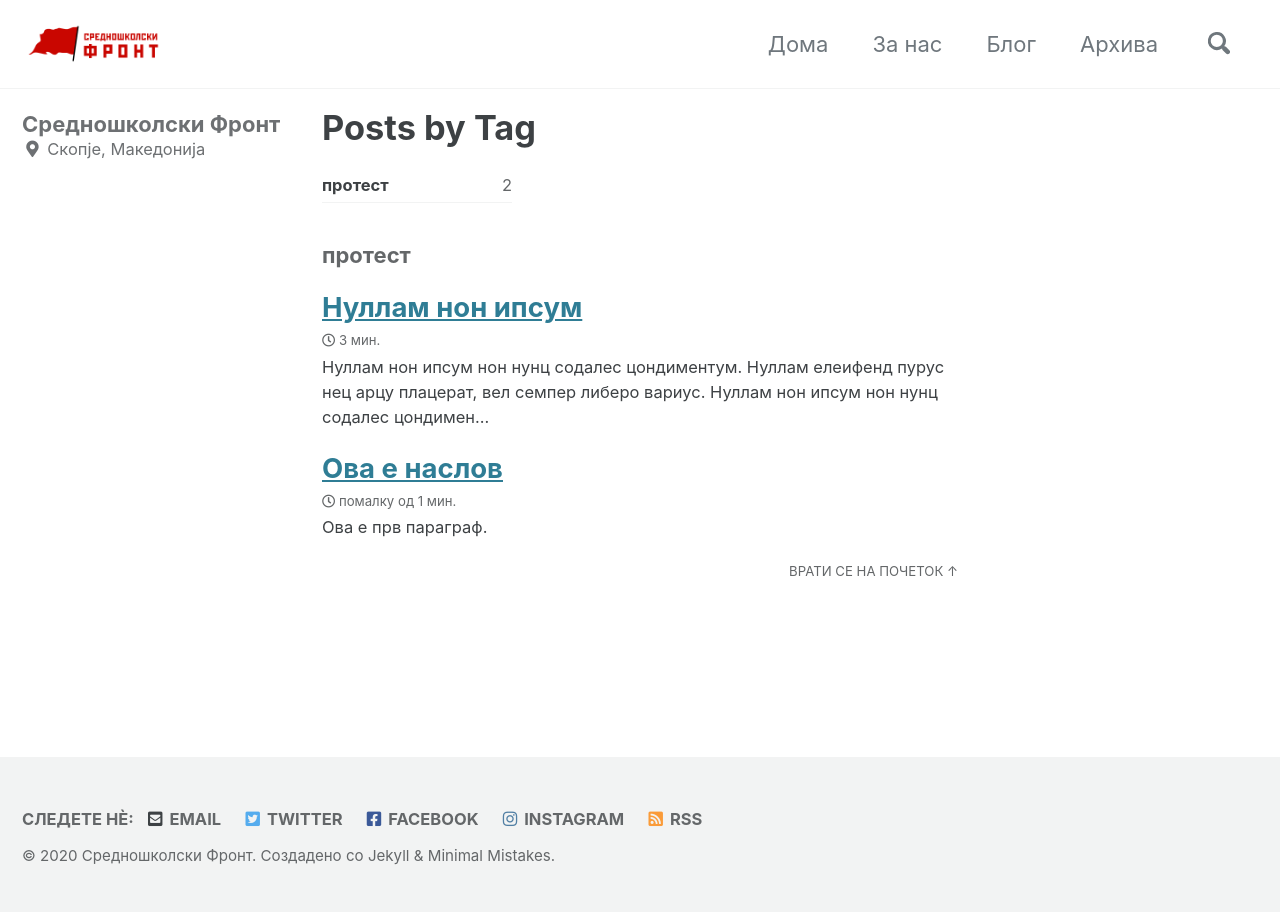
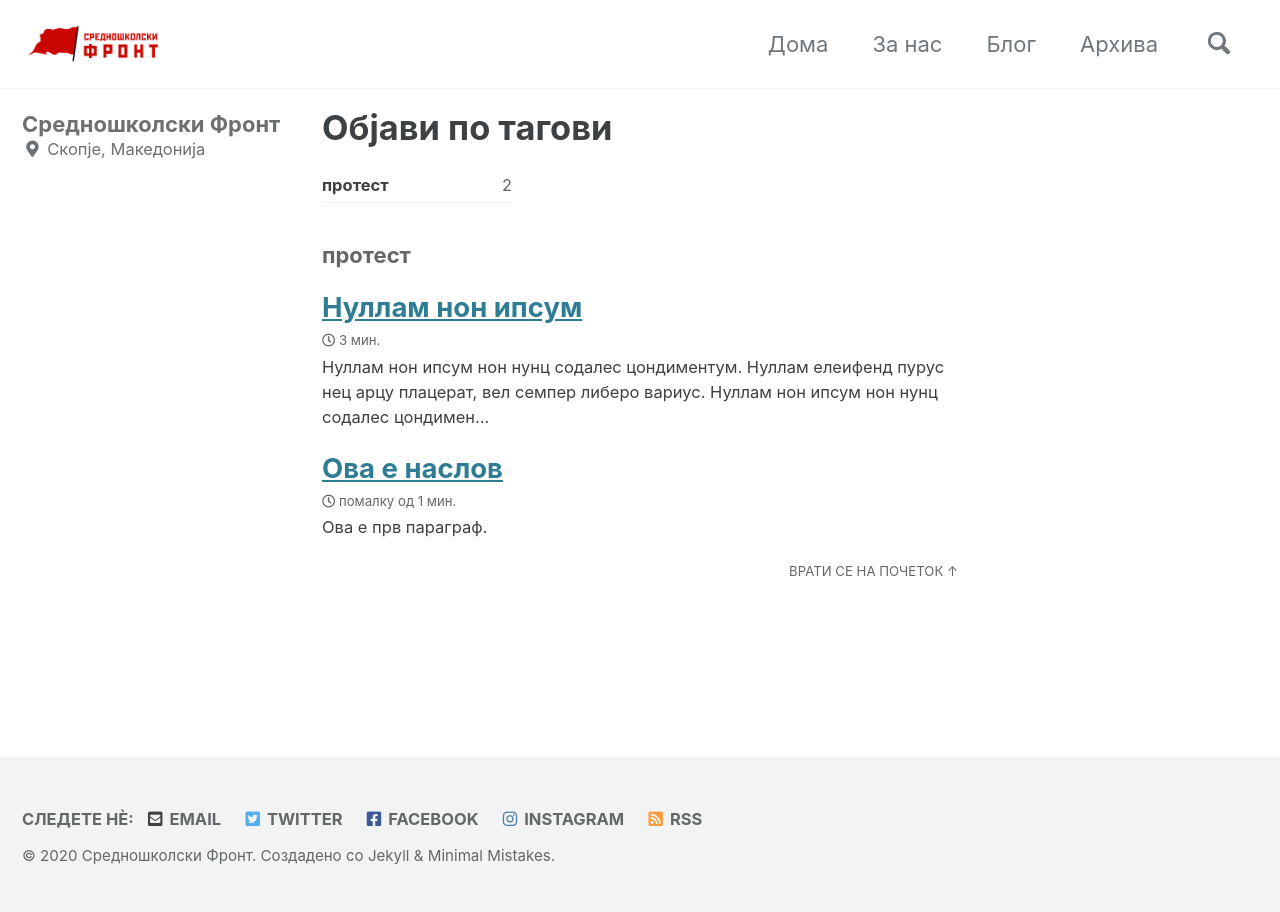
Before and after one commit to srednoshkolskifront/srednoshkolskifront.github.io, a Jekyll site: the page built from _pages/tag-archive.md, in a window 1280 px wide. Built offline with Jekyll 4.4.1, drawn with Linux system fonts in a browser that asks for light colours; cached includes are drawn as plain includes.

Commit message:
Update tag-archive.md

```diff
--- a/_pages/tag-archive.md
+++ b/_pages/tag-archive.md
@@ -1,5 +1,5 @@
 ---
-title: "Posts by Tag"
+title: "Објави по тагови"
 permalink: /tags/
 layout: tags
 author_profile: true
```
